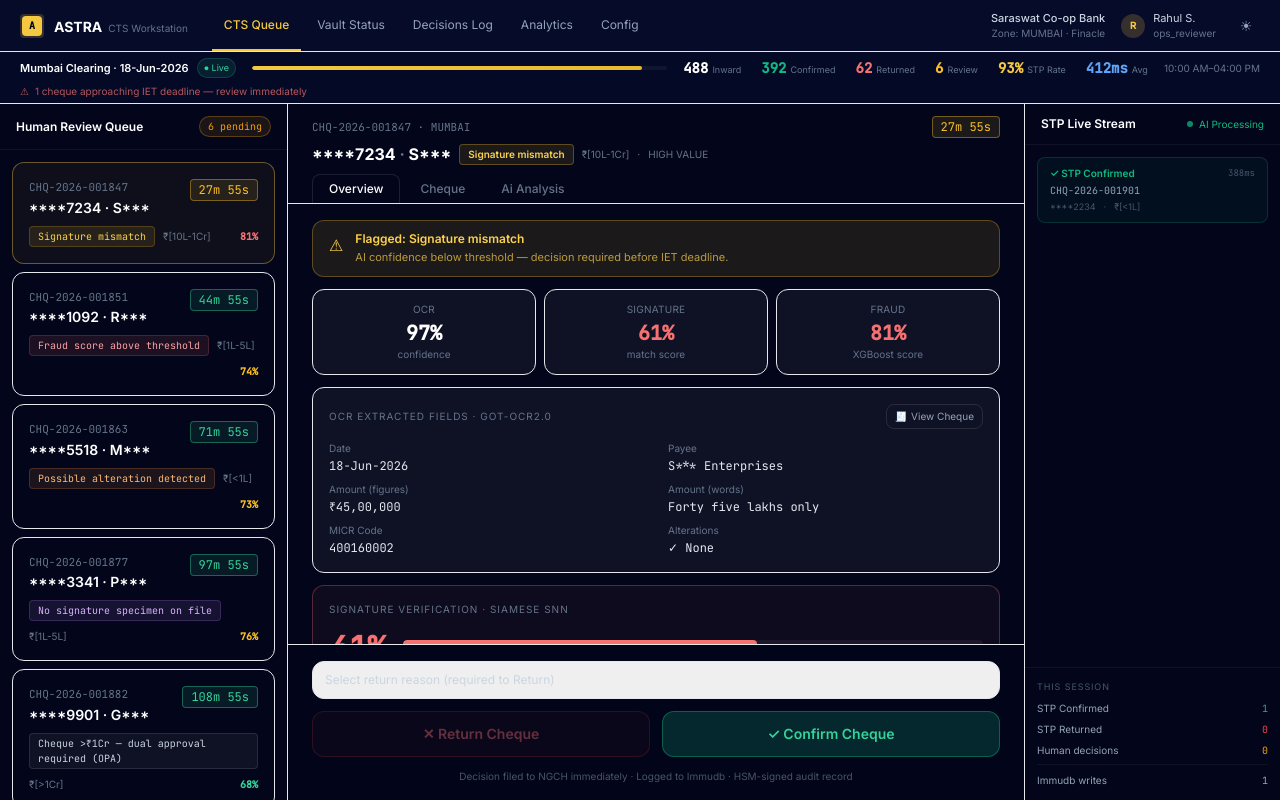
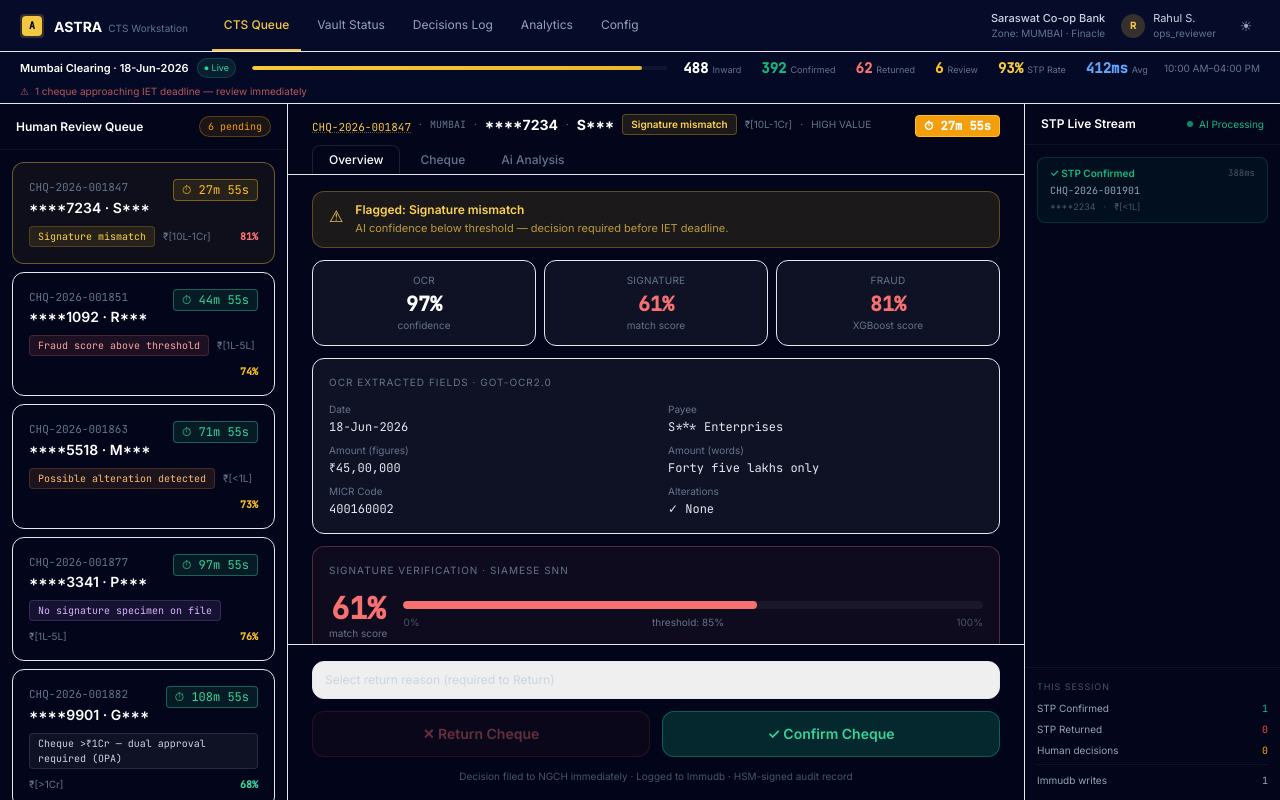
Before and after one commit to 9va4admin/Bank-Intelligence-Platform, a React (Vite) app in the folder apps/web/: page /#/cts in a window 1280 px wide. Built offline with nearby package versions, Linux system fonts and the light colour scheme.

Commit message:
feat(cts): single header row, instrument ID hover shows cheque, bright IET, remove view-cheque btn

```diff
--- a/apps/web/src/modules/cts/components/IETTimer.jsx
+++ b/apps/web/src/modules/cts/components/IETTimer.jsx
@@ -10,13 +10,18 @@ function getTimeLeft(deadline) {
   }
 }
 
-function urgencyClass(mins) {
+function urgencyClass(mins, bright) {
+  if (bright) {
+    if (mins < 10) return 'text-white bg-red-500 border-red-400 font-bold'
+    if (mins < 30) return 'text-white bg-amber-500 border-amber-400 font-bold'
+    return 'text-white bg-emerald-600 border-emerald-500 font-bold'
+  }
   if (mins < 10) return 'text-red-400 border-red-400/40 bg-red-400/10'
   if (mins < 30) return 'text-amber-400 border-amber-400/40 bg-amber-400/10'
   return 'text-emerald-400 border-emerald-400/40 bg-emerald-400/10'
 }
 
-export default function IETTimer({ deadline, compact = false }) {
+export default function IETTimer({ deadline, compact = false, bright = false }) {
   const [left, setLeft] = useState(() => getTimeLeft(deadline))
 
   useEffect(() => {
@@ -24,13 +29,13 @@ export default function IETTimer({ deadline, compact = false }) {
     return () => clearInterval(id)
   }, [deadline])
 
-  const cls = urgencyClass(left.mins)
+  const cls = urgencyClass(left.mins, bright)
   const pulse = left.mins < 10
 
   if (compact) {
     return (
       <span className={`inline-flex items-center gap-1 text-xs font-mono px-2 py-0.5 rounded border ${cls} ${pulse ? 'animate-pulse' : ''}`}>
-        {left.mins}m {String(left.secs).padStart(2, '0')}s
+        ⏱ {left.mins}m {String(left.secs).padStart(2, '0')}s
       </span>
     )
   }
--- a/apps/web/src/modules/cts/components/ReviewPanel.jsx
+++ b/apps/web/src/modules/cts/components/ReviewPanel.jsx
@@ -151,18 +151,33 @@ export default function ReviewPanel({ item, onDecision, isDark }) {
 
   return (
     <div className="flex-1 flex flex-col min-h-0 overflow-hidden">
-      {/* Header — compact, IET inline on first row */}
-      <div className={`px-6 pt-3 pb-0 border-b ${th.border} shrink-0`}>
-        {/* Row 1: instrument ID + IET timer inline */}
-        <div className="flex items-center justify-between mb-1">
-          <div className={`text-[11px] font-mono ${th.id}`}>{item.instrument_id} · {item.clearing_zone}</div>
-          <IETTimer deadline={item.iet_deadline} compact />
-        </div>
-        {/* Row 2: account · payee + badges inline */}
+      {/* Header — single compact row */}
+      <div className={`px-6 pt-2 pb-0 border-b ${th.border} shrink-0`}>
+        {/* Single row: cheque no (hover → image) · zone · account · payee · badges · IET */}
         <div className="flex items-center gap-2 mb-2 flex-wrap">
-          <span className={`text-base font-bold ${th.heading}`}>
-            {item.account_display} <span className={th.dot}>·</span> {item.payee_display}
+          {/* Cheque number — hover shows cheque image */}
+          <div className="relative" onMouseEnter={showCheque} onMouseLeave={hideCheque}>
+            <span className={`text-[11px] font-mono cursor-default underline decoration-dotted ${isDark ? 'text-gold-400 decoration-gold-400/40' : 'text-amber-600 decoration-amber-400/60'}`}>
+              {item.instrument_id}
+            </span>
+            {chequeHover && (
+              <div
+                className={`absolute left-0 top-6 z-50 w-[480px] rounded-xl shadow-2xl border p-3 ${isDark ? 'bg-navy-900 border-white/10' : 'bg-white border-slate-200'}`}
+                onMouseEnter={showCheque} onMouseLeave={hideCheque}
+              >
+                <div className={`text-[9px] ${th.lbl} uppercase tracking-widest mb-2`}>Cheque Image — compare with extracted fields</div>
+                <ChequeMockImage fields={item.ocr_fields} alterations={item.ocr_fields.alterations} isDark={isDark} />
+              </div>
+            )}
+          </div>
+          <span className={`text-[10px] ${th.lbl}`}>·</span>
+          <span className={`text-[10px] font-mono ${th.id}`}>{item.clearing_zone}</span>
+          <span className={`text-[10px] ${th.lbl}`}>·</span>
+          <span className={`text-sm font-bold ${th.heading}`}>
+            {item.account_display}
           </span>
+          <span className={`text-[10px] ${th.dot}`}>·</span>
+          <span className={`text-sm font-bold ${th.heading}`}>{item.payee_display}</span>
           <span className={`text-[10px] font-semibold px-2 py-0.5 rounded border ${reasonColor}`}>
             {item.reason_label}
           </span>
@@ -170,6 +185,9 @@ export default function ReviewPanel({ item, onDecision, isDark }) {
           <span className={`text-[10px] ${th.lbl}`}>·</span>
           <span className={`text-[10px] ${th.meta}`}>{item.amount_label}</span>
           {item.opa_rule && <span className="text-[10px] text-sky-400/70 font-mono">OPA</span>}
+          <div className="ml-auto">
+            <IETTimer deadline={item.iet_deadline} compact bright />
+          </div>
         </div>
 
         <div className="flex gap-1">
@@ -223,38 +241,10 @@ export default function ReviewPanel({ item, onDecision, isDark }) {
               ))}
             </div>
 
-            {/* OCR fields with cheque hover preview */}
+            {/* OCR fields */}
             <div className={`rounded-xl p-4 ${th.glass} relative`}>
-              <div className="flex items-center justify-between mb-3">
+              <div className="mb-3">
                 <div className={`text-[10px] ${th.lbl} uppercase tracking-widest`}>OCR Extracted Fields · GOT-OCR2.0</div>
-                {/* Cheque preview icon */}
-                <div className="relative" onMouseEnter={showCheque} onMouseLeave={hideCheque}>
-                  <button
-                    className={`flex items-center gap-1 text-[10px] px-2 py-1 rounded-lg border transition-all ${
-                      isDark
-                        ? 'border-white/10 text-slate-400 hover:text-gold-400 hover:border-gold-400/30 hover:bg-gold-400/5'
-                        : 'border-slate-200 text-slate-400 hover:text-amber-600 hover:border-amber-300 hover:bg-amber-50'
-                    }`}
-                    title="Preview cheque image"
-                  >
-                    <span>🧾</span>
-                    <span>View Cheque</span>
-                  </button>
-
-                  {/* Floating cheque popover */}
-                  {chequeHover && (
-                    <div
-                      className={`absolute right-0 top-8 z-50 w-[480px] rounded-xl shadow-2xl border p-3 ${
-                        isDark ? 'bg-navy-900 border-white/10' : 'bg-white border-slate-200'
-                      }`}
-                      onMouseEnter={showCheque}
-                      onMouseLeave={hideCheque}
-                    >
-                      <div className={`text-[9px] ${th.lbl} uppercase tracking-widest mb-2`}>Cheque Image — compare with extracted fields</div>
-                      <ChequeMockImage fields={item.ocr_fields} alterations={item.ocr_fields.alterations} accountDisplay={item.account_display} isDark={isDark} />
-                    </div>
-                  )}
-                </div>
               </div>
               <div className="grid grid-cols-2 gap-x-6 gap-y-2">
                 {[
```
